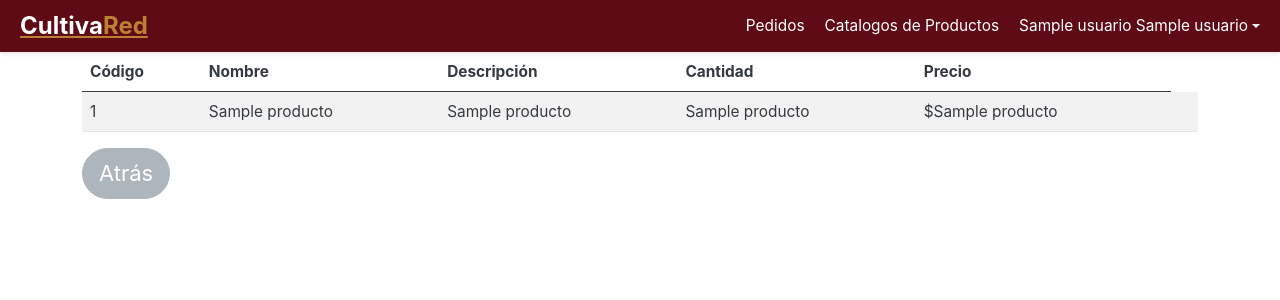
After one commit to LauraaCa/cultivared_, a Flask app: page /GESTOR/inventario_usuario/1 in a window 1280 px wide. The commit adds this page. Shown: the top 300 px of the page. Run offline with Flask 3, Linux system fonts and the light colour scheme; tables that the repository leaves empty hold one stand-in row (values such as "Sample post"); a database or web service that is not in the repository returns one stand-in record (values such as "Sample title"); some libraries are stand-ins or nearby versions.

Commit message:
Inventario Vendedores

```diff
--- a/src/routes/gestor.py
+++ b/src/routes/gestor.py
@@ -60,14 +60,16 @@ def obtener_usuario_por_id(user_id):
 
 @main.route('/GESTOR/perfil_usuario/<int:user_id>')
 def perfil_usuario(user_id):
-    # Aquí debes obtener los datos del usuario desde la base de datos
-    user = obtener_usuario_por_id(user_id)  # Función que debes definir
-    print(f"Usuario encontrado: {user}")
-    if not user:
-        return "Usuario no encontrado", 404
+    conn = get_connection()
+    cur = conn.cursor()
+
+    cur.execute('SELECT * FROM usuarios WHERE id = %s', (user_id,))
+    user = cur.fetchone()
+
+    cur.close()
+    conn.close()
 
     return render_template('gestor/perfil_usuario.html', user=user)
-
 
 @main.route('/dashboard')
 def dashboard():
@@ -116,3 +118,22 @@ def dashboard():
         productos_mas_vendidos=productos_mas_vendidos,
         total_ingresos=total_ingresos
     )
+
+
+@main.route('/inventario_usuario/<int:user_id>')
+def inventario_usuario(user_id):
+    conn = get_connection()
+    cur = conn.cursor()
+
+    # Traer productos registrados por ese usuario
+    cur.execute('SELECT * FROM productos WHERE id_vendedor = %s', (user_id,))
+    productos = cur.fetchall()
+
+    # Traer info del usuario (opcional)
+    cur.execute('SELECT * FROM usuarios WHERE id = %s', (user_id,))
+    user = cur.fetchone()
+
+    cur.close()
+    conn.close()
+
+    return render_template('gestor/inventarioUsuario.html', produ=productos, user=user)
--- /dev/null
+++ b/src/templates/gestor/inventarioUsuario.html
@@ -0,0 +1,45 @@
+{% extends 'vendedor/vendedorBase.html' %}
+{% block body %}
+
+{% block customCSS %}
+<link rel="stylesheet" href="https://bootswatch.com/5/litera/bootstrap.min.css">
+{% endblock %}
+
+<div class="container">
+    <div class="row">
+        <div class="col">
+            <form action="/MisProductos">
+                <div class="table-responsive">
+                    <table class="table table-striped">
+                        <thead>
+                            <tr>
+                                <th scope="col">Código</th>
+                                <th scope="col">Nombre</th>
+                                <th scope="col">Descripción</th>
+                                <th scope="col">Cantidad</th>
+                                <th scope="col">Precio</th>
+                            </tr>
+                        </thead>
+                        <tbody>
+                            {% for producto in produ %}
+                                <tr>
+                                    <td>{{ producto[0] }}</td>  <!-- id -->
+                                    <td>{{ producto[1] }}</td>  <!-- nombre -->
+                                    <td>{{ producto[2] }}</td>  <!-- descripcion -->
+                                    <td>{{ producto[4] }}</td>  <!-- cantidad -->
+                                    <td>${{ producto[5] }}</td>  <!-- precio -->
+                                    <td>
+                                    </td>
+                                </tr>
+                            {% endfor %}
+                        </tbody>
+
+                    </table>
+                    <a href="/Gestor" class="btn btn-secondary btn-lg">Atrás</a>
+                </div>
+            </form>
+        </div>
+    </div>
+</div>
+
+{% endblock %}
--- a/src/templates/gestor/perfil_usuario.html
+++ b/src/templates/gestor/perfil_usuario.html
@@ -41,9 +41,6 @@
                                 <p><strong>Teléfono:</strong> {{ user[5] }}</p>
                                 <p><strong>Rol:</strong> {{ user[6] }}</p>
                             </div>
-                            <div class="text-center">
-                                <a href="/CULTIVARED/logout" class="btn btn-danger">Cerrar sesión</a>
-                            </div>
                         </div>
                     </div>
 
@@ -55,7 +52,7 @@
                         <div class="card-body">
                             <ul class="menu-list">
                                 <!-- aqui vienen estadisticas, inventario, graficos -->
-                                <li><a href="#">Inventario</a></li>
+                                <li><a href="{{ url_for('gestor_blueprint.inventario_usuario', user_id=user[0]) }}">Ver Inventario</a></li>
                                 <li><a href="#">Reportes</a></li>
                                 <li><a href="#">Graficos</a></li>
                             </ul>
```
Also changed, not shown: src/templates/gestor/gestionUsuarios.html (+9 -4 lines).
